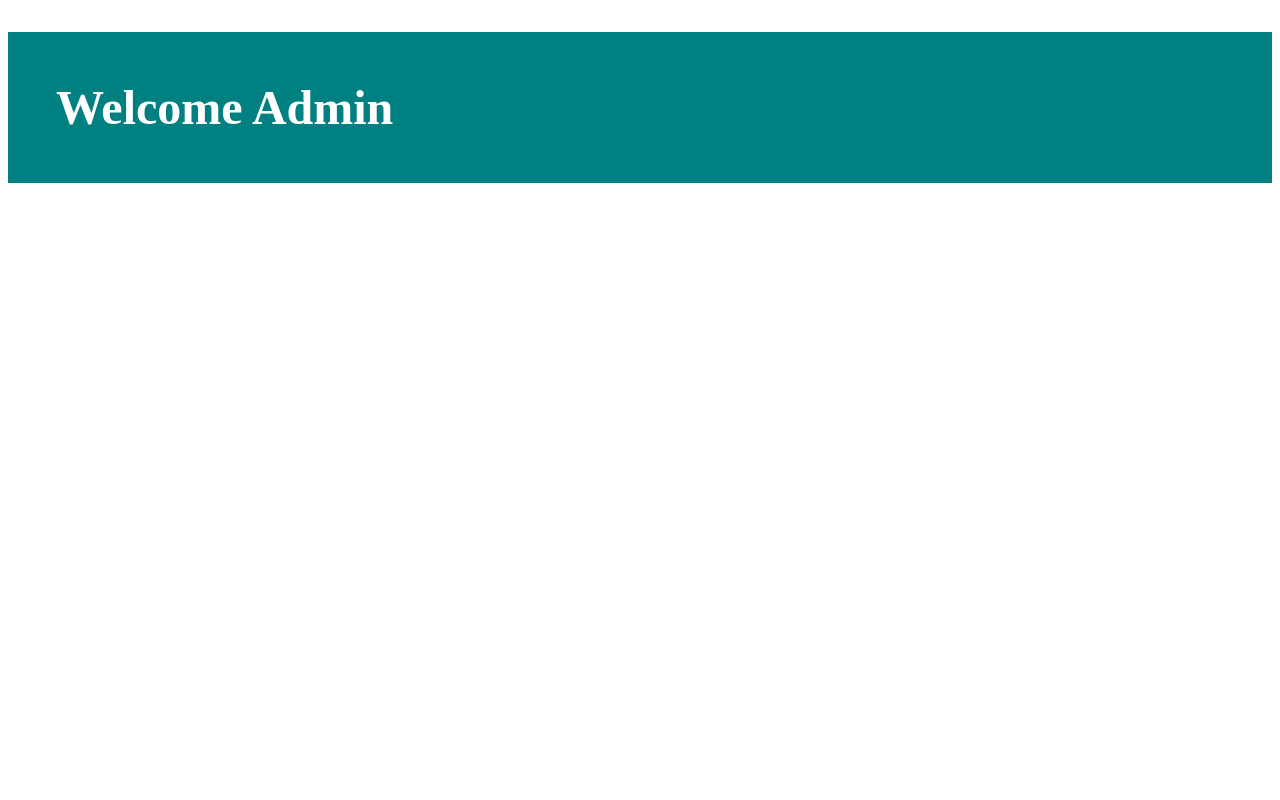
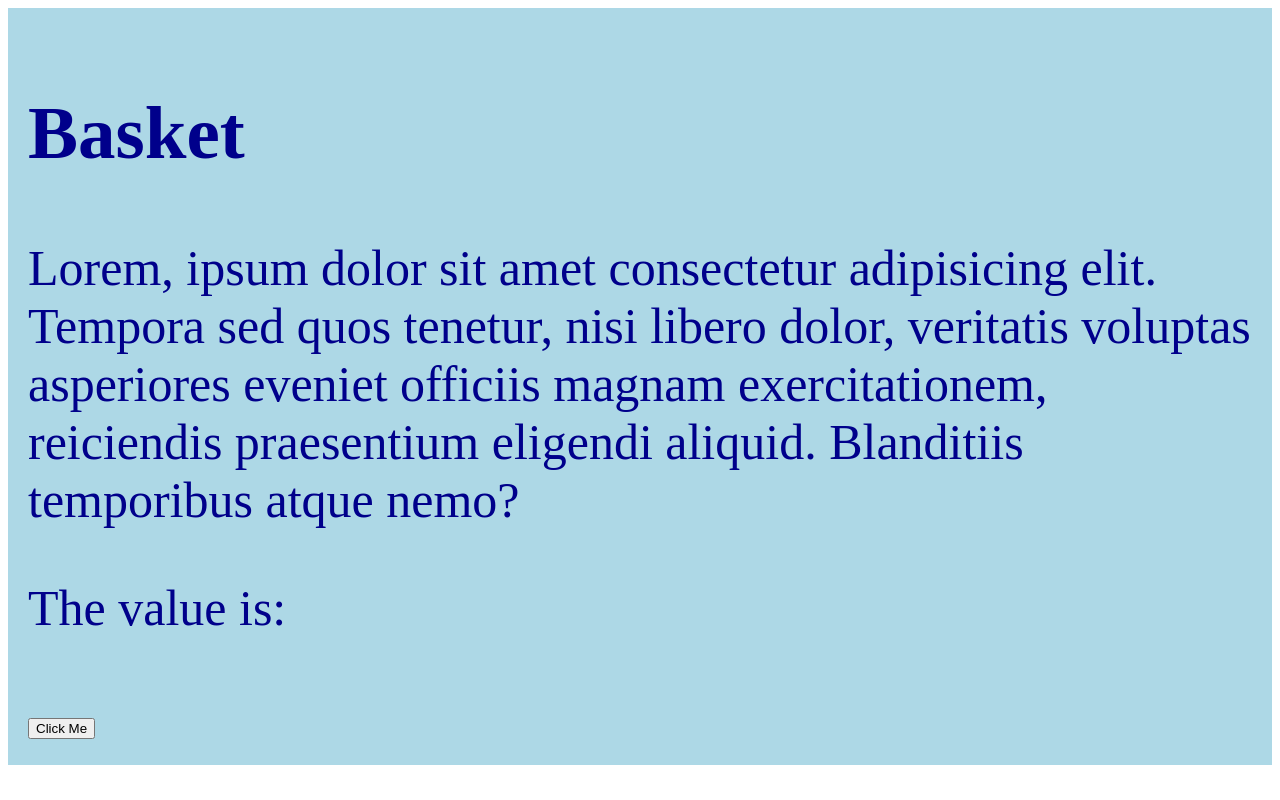
Before and after one commit to Rakibul-Hassan-1/React_Learning, a React (Vite) app in the folder react-demos/: page / in a window 1280 px wide. Built offline with nearby package versions, Linux system fonts and the light colour scheme.

Commit message:
Button component are added

```diff
--- a/react-demos/package.json
+++ b/react-demos/package.json
@@ -11,7 +11,8 @@
   },
   "dependencies": {
     "react": "^18.3.1",
-    "react-dom": "^18.3.1"
+    "react-dom": "^18.3.1",
+    "react-icons": "^5.4.0"
   },
   "devDependencies": {
     "@eslint/js": "^9.17.0",
--- a/react-demos/src/App.jsx
+++ b/react-demos/src/App.jsx
@@ -1,4 +1,4 @@
-import UserStatus from "./components/UserStatus";
+import CustomCss from "./components/CustomCss";
 
 const App = () => {
   return (
@@ -13,7 +13,8 @@ const App = () => {
       {/* <PassCheckComponent /> */}
       {/* <Cart /> */}
       {/* <Weather /> */}
-      <UserStatus loogedIn={1} isAdmin={1} />
+      {/* <UserStatus loogedIn={1} isAdmin={1} /> */}
+      <CustomCss />
     </div>
   );
 };
--- /dev/null
+++ b/react-demos/src/components/CustomCss.jsx
@@ -0,0 +1,37 @@
+// import "../index.css";
+const Button = () => {
+  const handlClick = () => console.log(Math.round(Math.random() * 100));
+  return (
+    // <button onClick={() => console.log("You clicked me")}>Click Me</button>
+    <div>
+      <p>The value is: {handlClick()}</p>
+      <button onClick={handlClick}>Click Me</button>
+    </div>
+  );
+};
+
+const CustomCss = () => {
+  const style = {
+    background: "lightblue",
+    color: "",
+    fontSize: "50px",
+    padding: "20px",
+    color: "darkblue",
+  };
+  return (
+    <section style={style}>
+      <h1>Basket</h1>
+      {/* <FaShoppingCart />
+      <FaComputer /> */}
+      <p>
+        Lorem, ipsum dolor sit amet consectetur adipisicing elit. Tempora sed
+        quos tenetur, nisi libero dolor, veritatis voluptas asperiores eveniet
+        officiis magnam exercitationem, reiciendis praesentium eligendi aliquid.
+        Blanditiis temporibus atque nemo?
+      </p>
+      <Button />
+    </section>
+  );
+};
+
+export default CustomCss;
--- /dev/null
+++ b/react-demos/src/index.css
@@ -0,0 +1,13 @@
+* {
+  padding: 0;
+  margin: 0;
+  box-sizing: border-box;
+}
+
+body {
+  /* background: rgb(107, 181, 32); */
+  display: flex;
+  justify-content: center;
+  align-items: center;
+  height: 100vh;
+}
```
Also changed, not shown: 1 other file (tests, documents, lock files or other folders).
